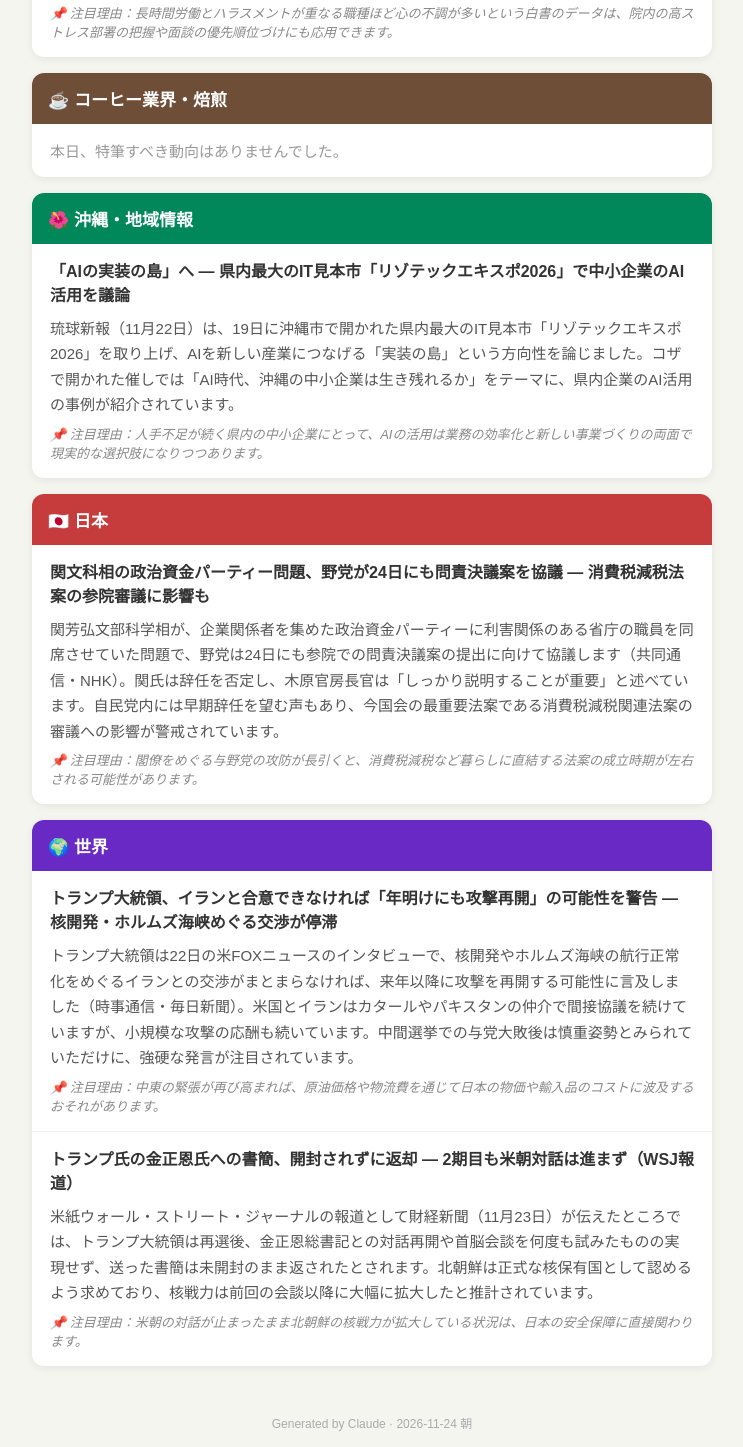
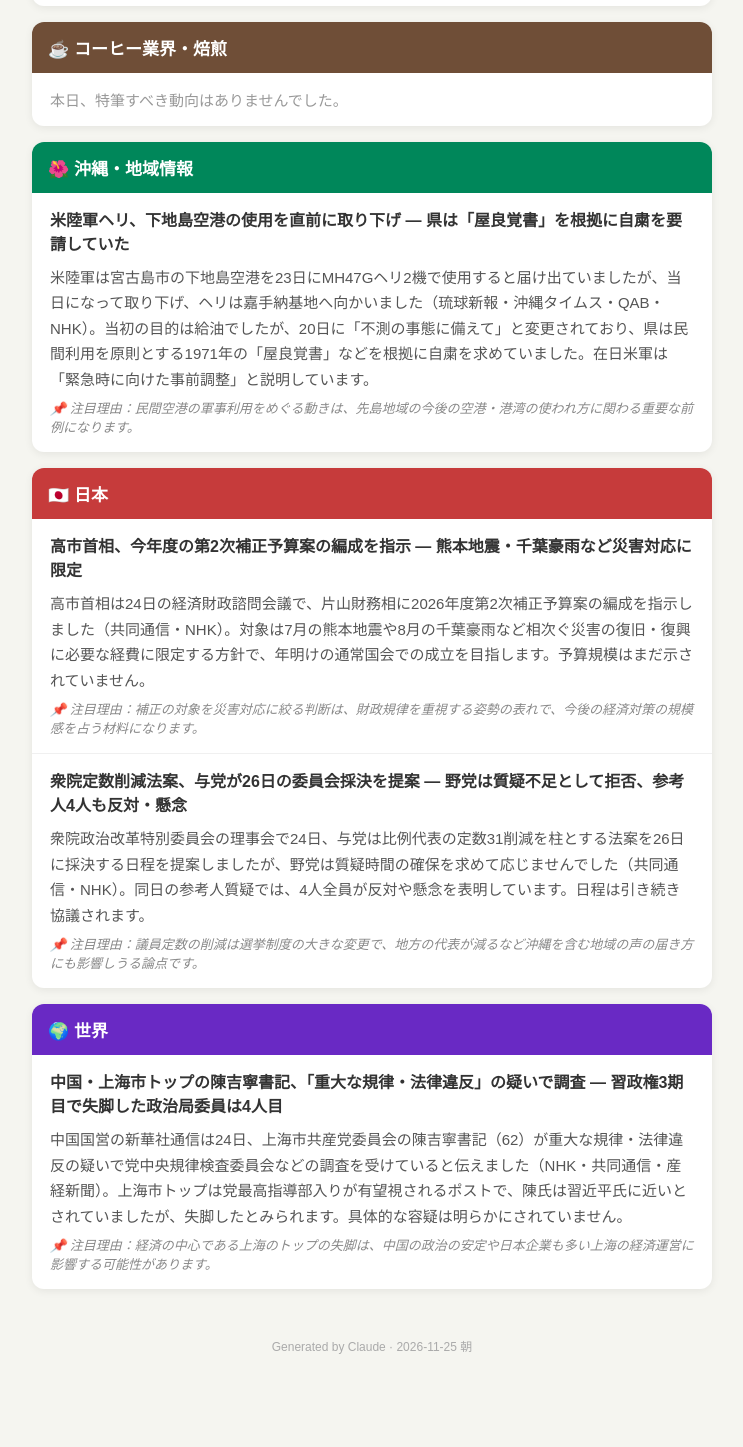
Before and after one commit to koji82kuni/morning-news, a plain HTML site: page index.html in a window 1280 px wide. Shown: the part 372-1819 px from the top of the page, without its empty margins (268-1011 px from the left). After the commit the page ends 1742 px from the top, so only its background shows below. Drawn offline with Linux system fonts and the light colour scheme.

Commit message:
朝刊更新: 2026年11月25日

```diff
--- a/index.html
+++ b/index.html
@@ -3,7 +3,7 @@
 <head>
 <meta charset="UTF-8">
 <meta name="viewport" content="width=device-width, initial-scale=1.0">
-<title>朝刊 2026年11月24日（火）</title>
+<title>朝刊 2026年11月25日（水）</title>
 <style>
   body{font-family:'Hiragino Sans','BIZ UDPGothic',sans-serif;background:#f5f5f0;margin:0;padding:0;color:#333;}
   .header{background:linear-gradient(135deg,#1a1a2e,#16213e);color:white;padding:24px 20px 16px;text-align:center;}
@@ -29,16 +29,16 @@
 <body>
 <div class="header">
   <h1>📰 今日の朝刊</h1>
-  <div class="date">2026年11月24日（火） ／ Claude 自動生成</div>
+  <div class="date">2026年11月25日（水） ／ Claude 自動生成</div>
 </div>
 <div class="container">
 
   <div class="section sec-health">
     <div class="section-header">🏥 産業保健・労働安全衛生</div>
     <div class="news-item">
-      <div class="news-title">建設現場の監督、約半数に「うつ・不安障害の疑い」 ― 2026年版過労死白書の職種別分析で最多</div>
-      <div class="news-summary">日経クロステック（11月20日）によると、2026年版の過労死等防止対策白書で、建設業の現場監督のうち「うつ・不安障害の疑い」と判定された人が5割弱にのぼりました。パワハラを経験した人も2割強で、いずれも建設業の職種の中で最も多い結果です。千葉労働局も、働きすぎやハラスメントによるメンタル不調の増加を指摘し、発注側に急な短納期の見直しを呼びかけています。</div>
-      <div class="news-reason">📌 注目理由：長時間労働とハラスメントが重なる職種ほど心の不調が多いという白書のデータは、院内の高ストレス部署の把握や面談の優先順位づけにも応用できます。</div>
+      <div class="news-title">沖縄産業保健総合支援センター、県内の「産業医アンケート調査」報告書を公開 ― 産業医ネットワークモデル事業の一環</div>
+      <div class="news-summary">沖縄産業保健総合支援センターは11月18日、県内の産業医・医師・事業場を対象に行ったアンケート調査の報告書をウェブサイトに掲載しました。「産業医ネットワークモデル事業」の一環として、県内の産業医活動の実態や事業場側のニーズを把握する目的で実施されたものです。</div>
+      <div class="news-reason">📌 注目理由：県内の産業医と事業場の連携状況を示す地元のデータで、院内外の産業保健体制を考える際の参考資料になります。</div>
     </div>
   </div>
 
@@ -50,36 +50,36 @@
   <div class="section sec-okinawa">
     <div class="section-header">🌺 沖縄・地域情報</div>
     <div class="news-item">
-      <div class="news-title">「AIの実装の島」へ ― 県内最大のIT見本市「リゾテックエキスポ2026」で中小企業のAI活用を議論</div>
-      <div class="news-summary">琉球新報（11月22日）は、19日に沖縄市で開かれた県内最大のIT見本市「リゾテックエキスポ2026」を取り上げ、AIを新しい産業につなげる「実装の島」という方向性を論じました。コザで開かれた催しでは「AI時代、沖縄の中小企業は生き残れるか」をテーマに、県内企業のAI活用の事例が紹介されています。</div>
-      <div class="news-reason">📌 注目理由：人手不足が続く県内の中小企業にとって、AIの活用は業務の効率化と新しい事業づくりの両面で現実的な選択肢になりつつあります。</div>
+      <div class="news-title">米陸軍ヘリ、下地島空港の使用を直前に取り下げ ― 県は「屋良覚書」を根拠に自粛を要請していた</div>
+      <div class="news-summary">米陸軍は宮古島市の下地島空港を23日にMH47Gヘリ2機で使用すると届け出ていましたが、当日になって取り下げ、ヘリは嘉手納基地へ向かいました（琉球新報・沖縄タイムス・QAB・NHK）。当初の目的は給油でしたが、20日に「不測の事態に備えて」と変更されており、県は民間利用を原則とする1971年の「屋良覚書」などを根拠に自粛を求めていました。在日米軍は「緊急時に向けた事前調整」と説明しています。</div>
+      <div class="news-reason">📌 注目理由：民間空港の軍事利用をめぐる動きは、先島地域の今後の空港・港湾の使われ方に関わる重要な前例になります。</div>
     </div>
   </div>
 
   <div class="section sec-japan">
     <div class="section-header">🇯🇵 日本</div>
     <div class="news-item">
-      <div class="news-title">関文科相の政治資金パーティー問題、野党が24日にも問責決議案を協議 ― 消費税減税法案の参院審議に影響も</div>
-      <div class="news-summary">関芳弘文部科学相が、企業関係者を集めた政治資金パーティーに利害関係のある省庁の職員を同席させていた問題で、野党は24日にも参院での問責決議案の提出に向けて協議します（共同通信・NHK）。関氏は辞任を否定し、木原官房長官は「しっかり説明することが重要」と述べています。自民党内には早期辞任を望む声もあり、今国会の最重要法案である消費税減税関連法案の審議への影響が警戒されています。</div>
-      <div class="news-reason">📌 注目理由：閣僚をめぐる与野党の攻防が長引くと、消費税減税など暮らしに直結する法案の成立時期が左右される可能性があります。</div>
+      <div class="news-title">高市首相、今年度の第2次補正予算案の編成を指示 ― 熊本地震・千葉豪雨など災害対応に限定</div>
+      <div class="news-summary">高市首相は24日の経済財政諮問会議で、片山財務相に2026年度第2次補正予算案の編成を指示しました（共同通信・NHK）。対象は7月の熊本地震や8月の千葉豪雨など相次ぐ災害の復旧・復興に必要な経費に限定する方針で、年明けの通常国会での成立を目指します。予算規模はまだ示されていません。</div>
+      <div class="news-reason">📌 注目理由：補正の対象を災害対応に絞る判断は、財政規律を重視する姿勢の表れで、今後の経済対策の規模感を占う材料になります。</div>
+    </div>
+    <div class="news-item">
+      <div class="news-title">衆院定数削減法案、与党が26日の委員会採決を提案 ― 野党は質疑不足として拒否、参考人4人も反対・懸念</div>
+      <div class="news-summary">衆院政治改革特別委員会の理事会で24日、与党は比例代表の定数31削減を柱とする法案を26日に採決する日程を提案しましたが、野党は質疑時間の確保を求めて応じませんでした（共同通信・NHK）。同日の参考人質疑では、4人全員が反対や懸念を表明しています。日程は引き続き協議されます。</div>
+      <div class="news-reason">📌 注目理由：議員定数の削減は選挙制度の大きな変更で、地方の代表が減るなど沖縄を含む地域の声の届き方にも影響しうる論点です。</div>
     </div>
   </div>
 
   <div class="section sec-world">
     <div class="section-header">🌍 世界</div>
     <div class="news-item">
-      <div class="news-title">トランプ大統領、イランと合意できなければ「年明けにも攻撃再開」の可能性を警告 ― 核開発・ホルムズ海峡めぐる交渉が停滞</div>
-      <div class="news-summary">トランプ大統領は22日の米FOXニュースのインタビューで、核開発やホルムズ海峡の航行正常化をめぐるイランとの交渉がまとまらなければ、来年以降に攻撃を再開する可能性に言及しました（時事通信・毎日新聞）。米国とイランはカタールやパキスタンの仲介で間接協議を続けていますが、小規模な攻撃の応酬も続いています。中間選挙での与党大敗後は慎重姿勢とみられていただけに、強硬な発言が注目されています。</div>
-      <div class="news-reason">📌 注目理由：中東の緊張が再び高まれば、原油価格や物流費を通じて日本の物価や輸入品のコストに波及するおそれがあります。</div>
-    </div>
-    <div class="news-item">
-      <div class="news-title">トランプ氏の金正恩氏への書簡、開封されずに返却 ― 2期目も米朝対話は進まず（WSJ報道）</div>
-      <div class="news-summary">米紙ウォール・ストリート・ジャーナルの報道として財経新聞（11月23日）が伝えたところでは、トランプ大統領は再選後、金正恩総書記との対話再開や首脳会談を何度も試みたものの実現せず、送った書簡は未開封のまま返されたとされます。北朝鮮は正式な核保有国として認めるよう求めており、核戦力は前回の会談以降に大幅に拡大したと推計されています。</div>
-      <div class="news-reason">📌 注目理由：米朝の対話が止まったまま北朝鮮の核戦力が拡大している状況は、日本の安全保障に直接関わります。</div>
+      <div class="news-title">中国・上海市トップの陳吉寧書記、「重大な規律・法律違反」の疑いで調査 ― 習政権3期目で失脚した政治局委員は4人目</div>
+      <div class="news-summary">中国国営の新華社通信は24日、上海市共産党委員会の陳吉寧書記（62）が重大な規律・法律違反の疑いで党中央規律検査委員会などの調査を受けていると伝えました（NHK・共同通信・産経新聞）。上海市トップは党最高指導部入りが有望視されるポストで、陳氏は習近平氏に近いとされていましたが、失脚したとみられます。具体的な容疑は明らかにされていません。</div>
+      <div class="news-reason">📌 注目理由：経済の中心である上海のトップの失脚は、中国の政治の安定や日本企業も多い上海の経済運営に影響する可能性があります。</div>
     </div>
   </div>
 
 </div>
-<div class="footer">Generated by Claude · 2026-11-24 朝</div>
+<div class="footer">Generated by Claude · 2026-11-25 朝</div>
 </body>
 </html>
```
